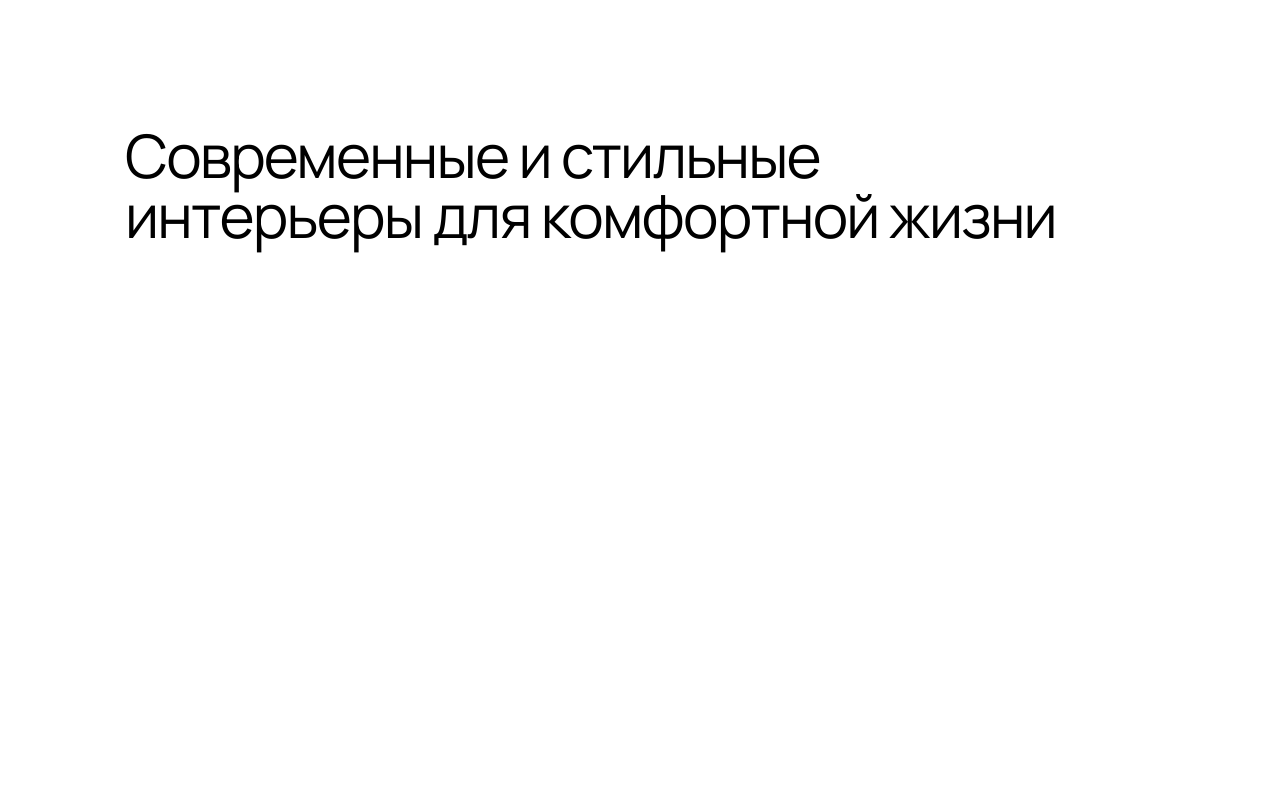
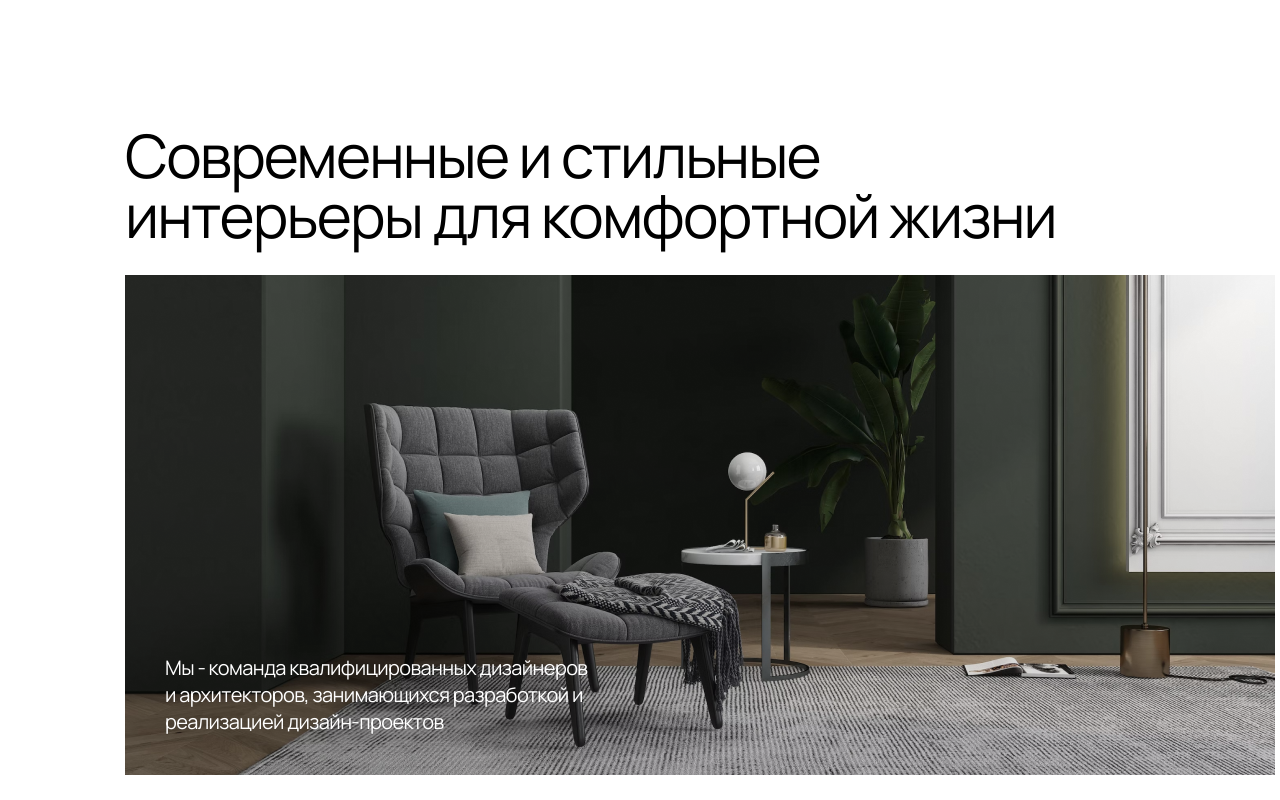
Before and after one commit to DmitrySul/module-1-3-, a plain HTML site: page index.html in a window 1280 px wide. Shown: the top 800 px of the page. Drawn offline with Linux system fonts and the light colour scheme.

Commit message:
Update style.css

```diff
--- a/style.css
+++ b/style.css
@@ -22,7 +22,7 @@ h1 {
   margin-top: 30px;
   height: 500px;
   width: 1150px;
-  background-image: url("../resources/pic1.png");
+  background-image: url("/pic1.png");
   padding-left: 40px;
   padding-top: 379px;
   padding-right: 680px;
```
